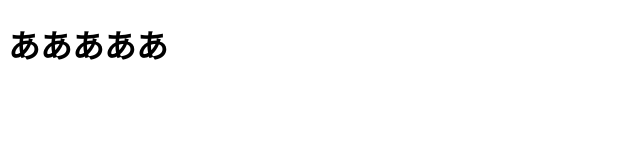
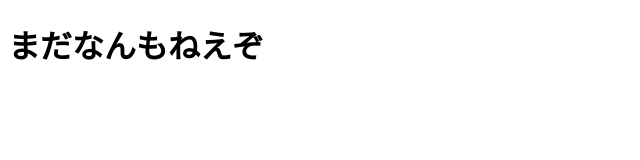
Before and after one commit to Zheneha/Zheneha.github.io, a plain HTML site: page index.html in a window 1280 px wide. Shown: the whole page, without its empty margins (0-640 px from the left). Drawn offline with Linux system fonts and the light colour scheme.

Commit message:
Update index.html

```diff
--- a/index.html
+++ b/index.html
@@ -8,7 +8,7 @@
 </head>
 
 <body>
-    <h1>あああああ</h1>
+    <h1>まだなんもねえぞ</h1>
 </body>
 
 </html>
```
